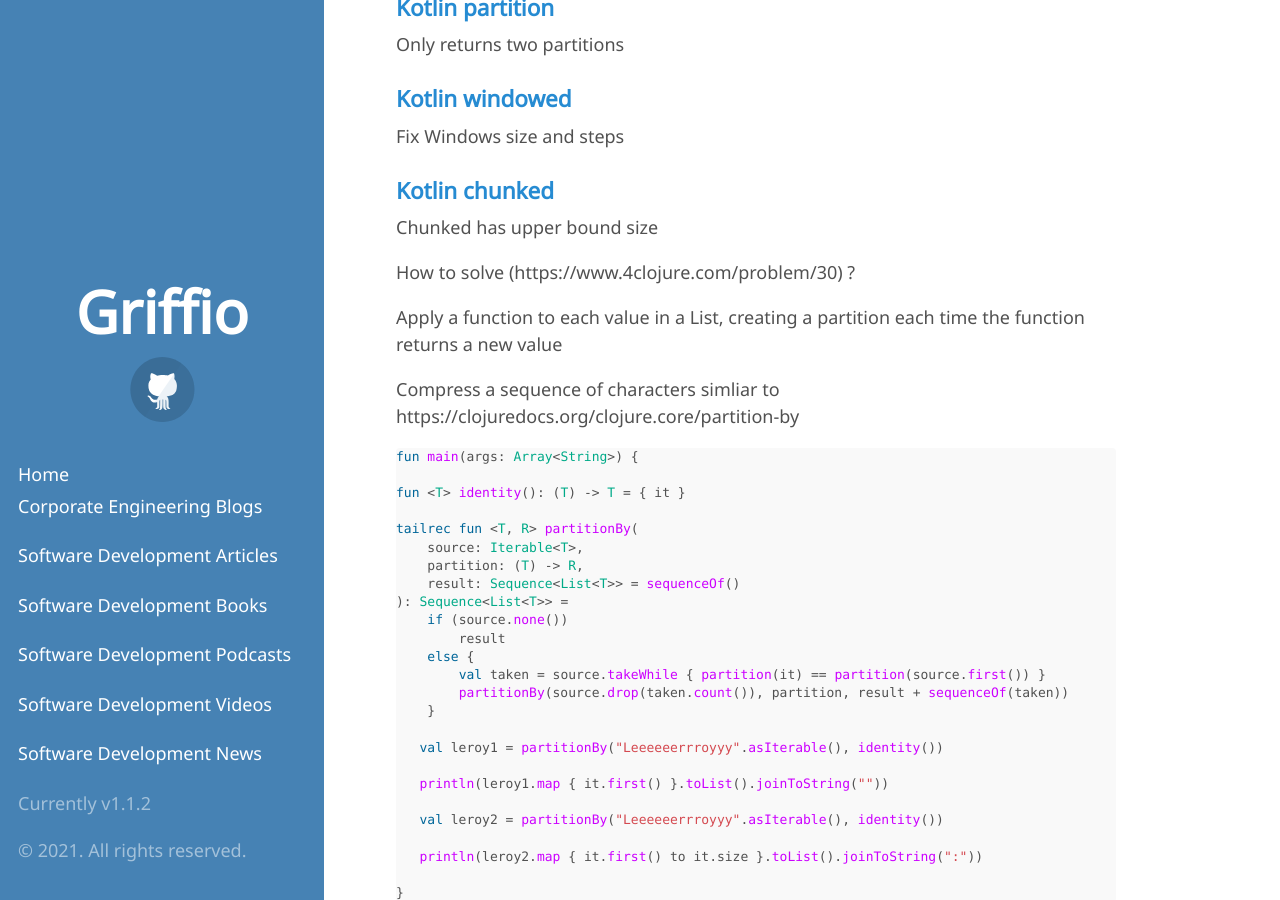
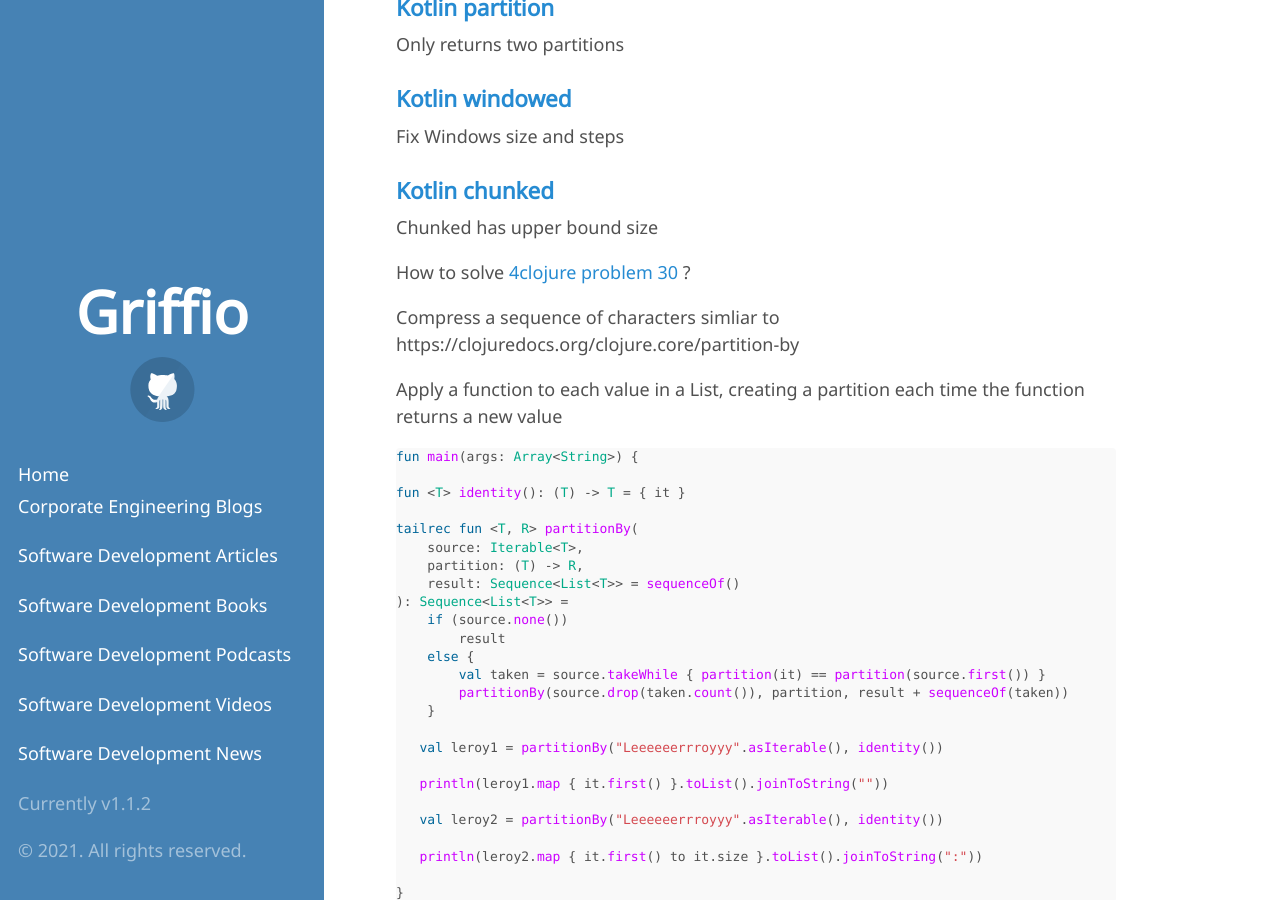
Before and after one commit to griffio/griffio.github.io, a Jekyll site: the page built from _posts/2021-02-14-More-Kotlin-PartitionBy.md, in a window 1280 px wide and 900 px high, scrolled down 306 px. Built offline with Jekyll 4.4.1, drawn with Linux system fonts in a browser that asks for light colours; some web fonts are replaced; some of the changed lines change nothing that is shown.

Commit message:
Update 2021-02-14-More-Kotlin-PartitionBy.md

````diff
--- a/_posts/2021-02-14-More-Kotlin-PartitionBy.md
+++ b/_posts/2021-02-14-More-Kotlin-PartitionBy.md
@@ -22,11 +22,11 @@
 ### [Kotlin chunked](https://kotlinlang.org/api/latest/jvm/stdlib/kotlin.collections/chunked.html)
 Chunked has upper bound size
 
-How to solve (https://www.4clojure.com/problem/30) ?
+How to solve [4clojure problem 30](https://www.4clojure.com/problem/30) ?
+
+Compress a sequence of characters simliar to https://clojuredocs.org/clojure.core/partition-by
 
 Apply a function to each value in a List, creating a partition each time the function returns a new value
-
-Compress a sequence of characters simliar to https://clojuredocs.org/clojure.core/partition-by
 
 ```  kotlin
 fun main(args: Array<String>) {
````
